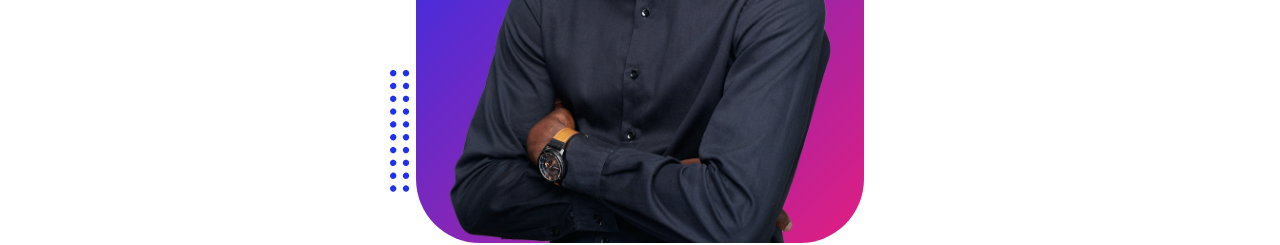
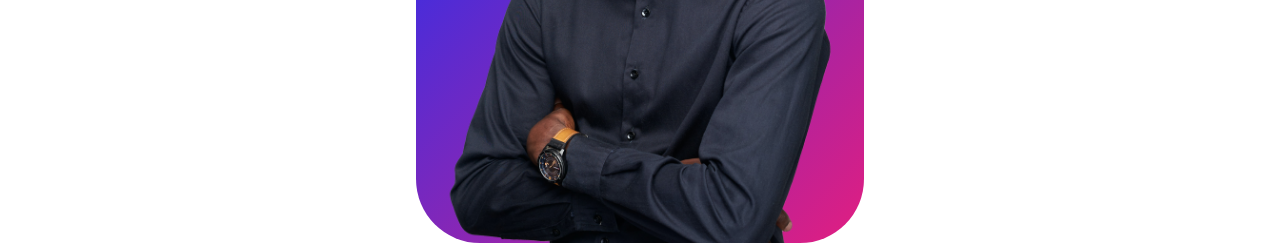
Before and after one commit to Deivid182/elsrdelanoche.github.io, a website: page dist/index.html in a window 1280 px wide. Shown: the part 726-971 px from the top of the page. Drawn offline with nearby package versions, Linux system fonts and the light colour scheme.

Commit message:
Update index.html

```diff
--- a/dist/index.html
+++ b/dist/index.html
@@ -60,34 +60,7 @@
 
 
 
-                                    <div class="dots-4">
-                                        <!-- SVG Dots-->
-                                        <svg version="1.1" xmlns="http://www.w3.org/2000/svg" xmlns:xlink="http://www.w3.org/1999/xlink" x="0px" y="0px" viewBox="0 0 191.6 1215.4" style="enable-background: new 0 0 191.6 1215.4" xml:space="preserve">
-                                            <g transform="translate(0.000000,1280.000000) scale(0.100000,-0.100000)">
-                                                <path d="M227.7,12788.6c-105-35-200-141-222-248c-43-206,163-412,369-369c155,32,275,190,260,339c-11,105-90,213-190,262        C383.7,12801.6,289.7,12808.6,227.7,12788.6z"></path>
-                                                <path d="M1507.7,12788.6c-151-50-253-216-222-362c25-119,136-230,254-255c194-41,395,142,375,339c-11,105-90,213-190,262        C1663.7,12801.6,1569.7,12808.6,1507.7,12788.6z"></path>
-                                                <path d="M227.7,11508.6c-105-35-200-141-222-248c-43-206,163-412,369-369c155,32,275,190,260,339c-11,105-90,213-190,262        C383.7,11521.6,289.7,11528.6,227.7,11508.6z"></path>
-                                                <path d="M1507.7,11508.6c-151-50-253-216-222-362c25-119,136-230,254-255c194-41,395,142,375,339c-11,105-90,213-190,262        C1663.7,11521.6,1569.7,11528.6,1507.7,11508.6z"></path>
-                                                <path d="M227.7,10228.6c-105-35-200-141-222-248c-43-206,163-412,369-369c155,32,275,190,260,339c-11,105-90,213-190,262        C383.7,10241.6,289.7,10248.6,227.7,10228.6z"></path>
-                                                <path d="M1507.7,10228.6c-105-35-200-141-222-248c-43-206,163-412,369-369c155,32,275,190,260,339c-11,105-90,213-190,262        C1663.7,10241.6,1569.7,10248.6,1507.7,10228.6z"></path>
-                                                <path d="M227.7,8948.6c-105-35-200-141-222-248c-43-206,163-412,369-369c155,32,275,190,260,339c-11,105-90,213-190,262        C383.7,8961.6,289.7,8968.6,227.7,8948.6z"></path>
-                                                <path d="M1507.7,8948.6c-105-35-200-141-222-248c-43-206,163-412,369-369c155,32,275,190,260,339c-11,105-90,213-190,262        C1663.7,8961.6,1569.7,8968.6,1507.7,8948.6z"></path>
-                                                <path d="M227.7,7668.6c-105-35-200-141-222-248c-43-206,163-412,369-369c155,32,275,190,260,339c-11,105-90,213-190,262        C383.7,7681.6,289.7,7688.6,227.7,7668.6z"></path>
-                                                <path d="M1507.7,7668.6c-105-35-200-141-222-248c-43-206,163-412,369-369c155,32,275,190,260,339c-11,105-90,213-190,262        C1663.7,7681.6,1569.7,7688.6,1507.7,7668.6z"></path>
-                                                <path d="M227.7,6388.6c-105-35-200-141-222-248c-43-206,163-412,369-369c155,32,275,190,260,339c-11,105-90,213-190,262        C383.7,6401.6,289.7,6408.6,227.7,6388.6z"></path>
-                                                <path d="M1507.7,6388.6c-105-35-200-141-222-248c-43-206,163-412,369-369c155,32,275,190,260,339c-11,105-90,213-190,262        C1663.7,6401.6,1569.7,6408.6,1507.7,6388.6z"></path>
-                                                <path d="M227.7,5108.6c-105-35-200-141-222-248c-43-206,163-412,369-369c155,32,275,190,260,339c-11,105-90,213-190,262        C383.7,5121.6,289.7,5128.6,227.7,5108.6z"></path>
-                                                <path d="M1507.7,5108.6c-105-35-200-141-222-248c-43-206,163-412,369-369c155,32,275,190,260,339c-11,105-90,213-190,262        C1663.7,5121.6,1569.7,5128.6,1507.7,5108.6z"></path>
-                                                <path d="M227.7,3828.6c-105-35-200-141-222-248c-43-206,163-412,369-369c155,32,275,190,260,339c-11,105-90,213-190,262        C383.7,3841.6,289.7,3848.6,227.7,3828.6z"></path>
-                                                <path d="M1507.7,3828.6c-105-35-200-141-222-248c-43-206,163-412,369-369c155,32,275,190,260,339c-11,105-90,213-190,262        C1663.7,3841.6,1569.7,3848.6,1507.7,3828.6z"></path>
-                                                <path d="M227.7,2548.6c-105-35-200-141-222-248c-43-206,163-412,369-369c155,32,275,190,260,339c-11,105-90,213-190,262        C383.7,2561.6,289.7,2568.6,227.7,2548.6z"></path>
-                                                <path d="M1507.7,2548.6c-105-35-200-141-222-248c-43-206,163-412,369-369c155,32,275,190,260,339c-11,105-90,213-190,262        C1663.7,2561.6,1569.7,2568.6,1507.7,2548.6z"></path>
-                                                <path d="M227.7,1268.6c-105-35-200-141-222-248c-43-206,163-412,369-369c155,32,275,190,260,339c-11,105-90,213-190,262        C383.7,1281.6,289.7,1288.6,227.7,1268.6z"></path>
-                                                <path d="M1507.7,1268.6c-105-35-200-141-222-248c-43-206,163-412,369-369c155,32,275,190,260,339c-11,105-90,213-190,262        C1663.7,1281.6,1569.7,1288.6,1507.7,1268.6z"></path>
-                                            </g>
-                                        </svg>
-                                        <!-- END of SVG dots-->
-                                    </div>
+
                                 </div>
                             </div>
                         </div>
```
